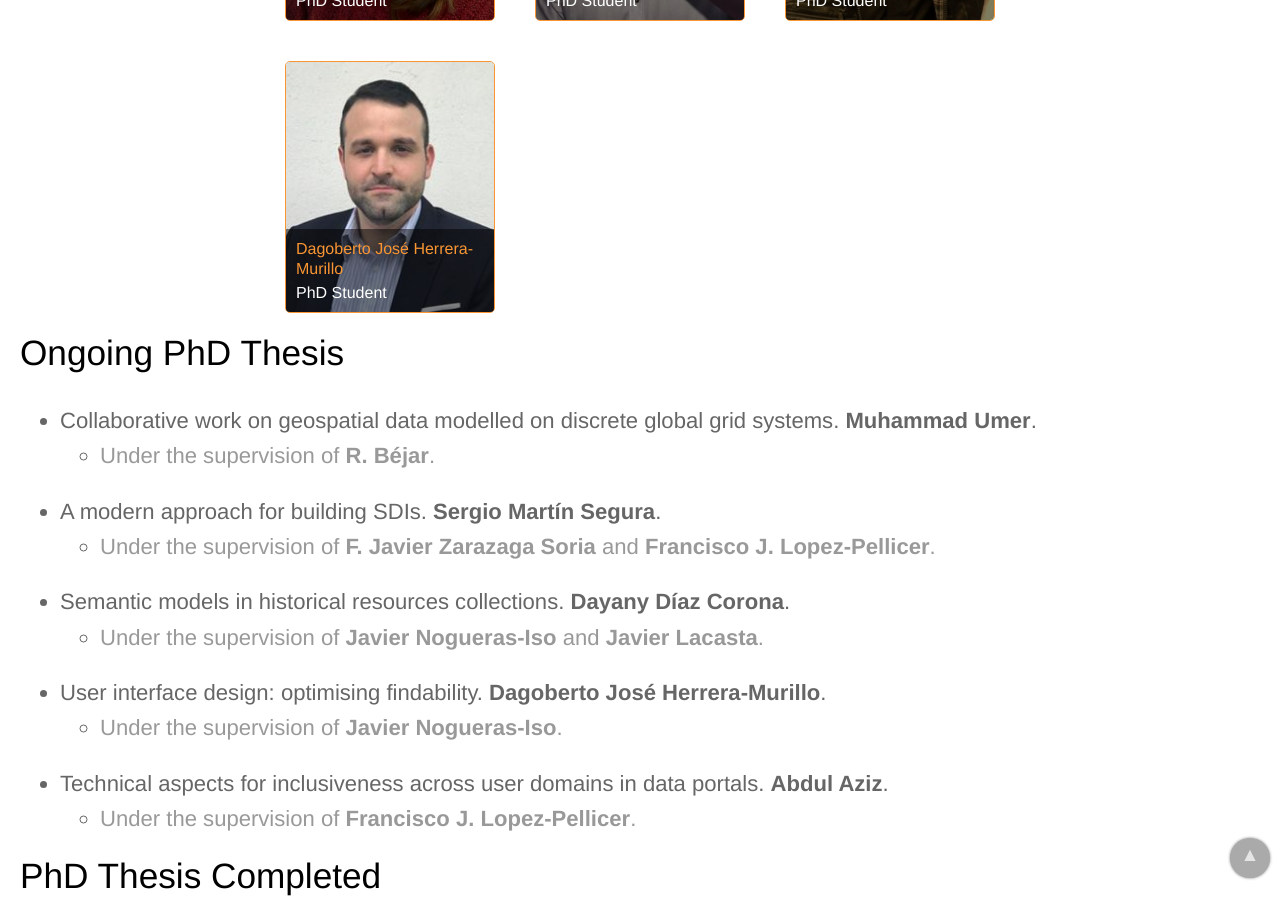
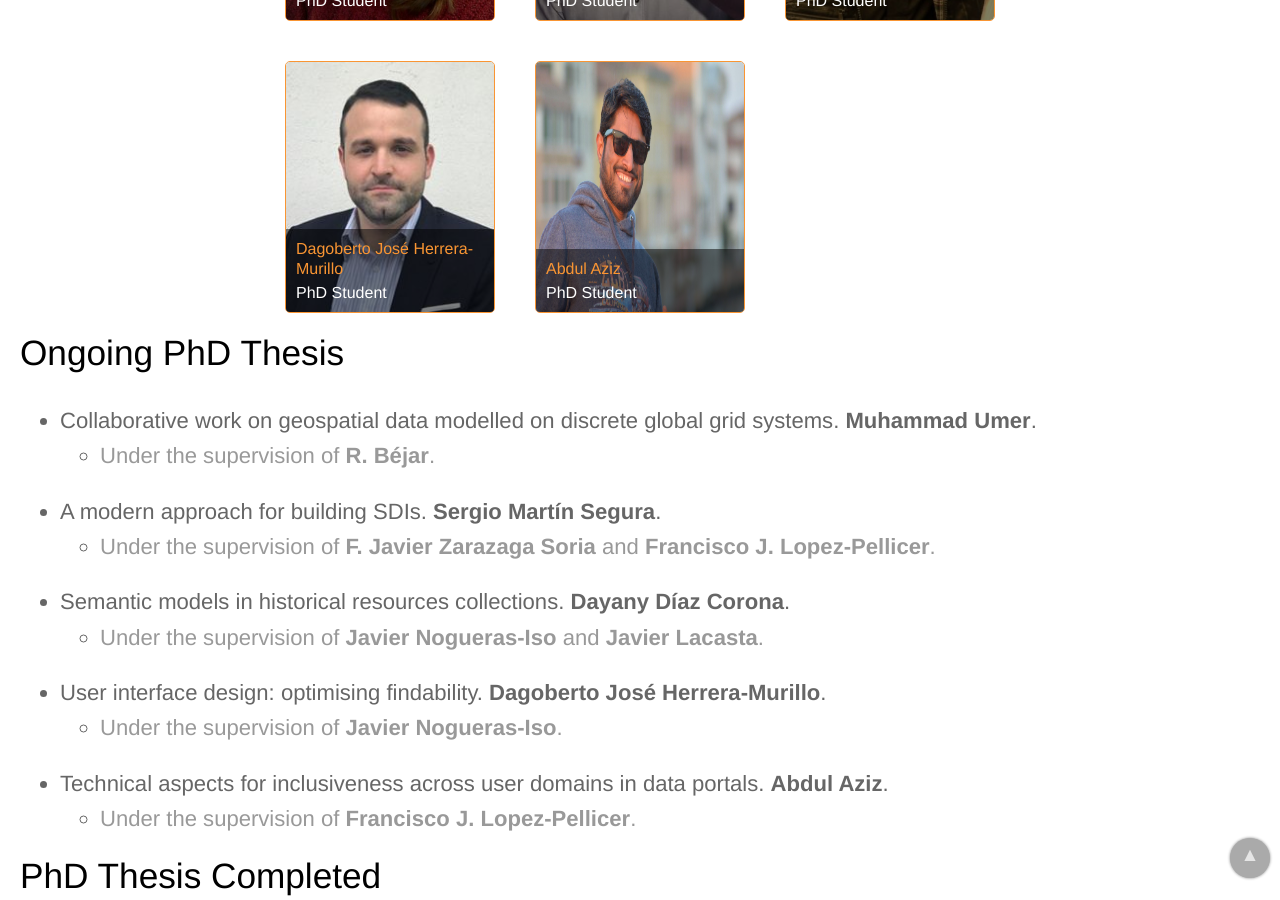
Before and after one commit to IAAA-Lab/IAAA-Lab.github.io, a Jekyll site: the page built from dissertations.md, in a window 1280 px wide and 900 px high, scrolled down 726 px. Built offline with Jekyll 4.4.1, drawn with Linux system fonts in a browser that asks for light colours.

Commit message:
Update phd_dissertations.html

```diff
--- a/_layouts/phd_dissertations.html
+++ b/_layouts/phd_dissertations.html
@@ -10,7 +10,7 @@ layout: page
 		<li>{% include phd-student.html member='segura' %}</li>
 		<li>{% include phd-student.html member='umer' %}</li>
 		<li>{% include phd-student.html member='dherrera' %}</li>
-		<li class="filler"></li>
+		<li>{% include phd-student.html member='aziz' %}</li>
 		<li class="filler"></li>
 		{% comment %}
 		<!-- Número de li debe ser múltiplo de 2 y de 3 para tener un grid majo
```
